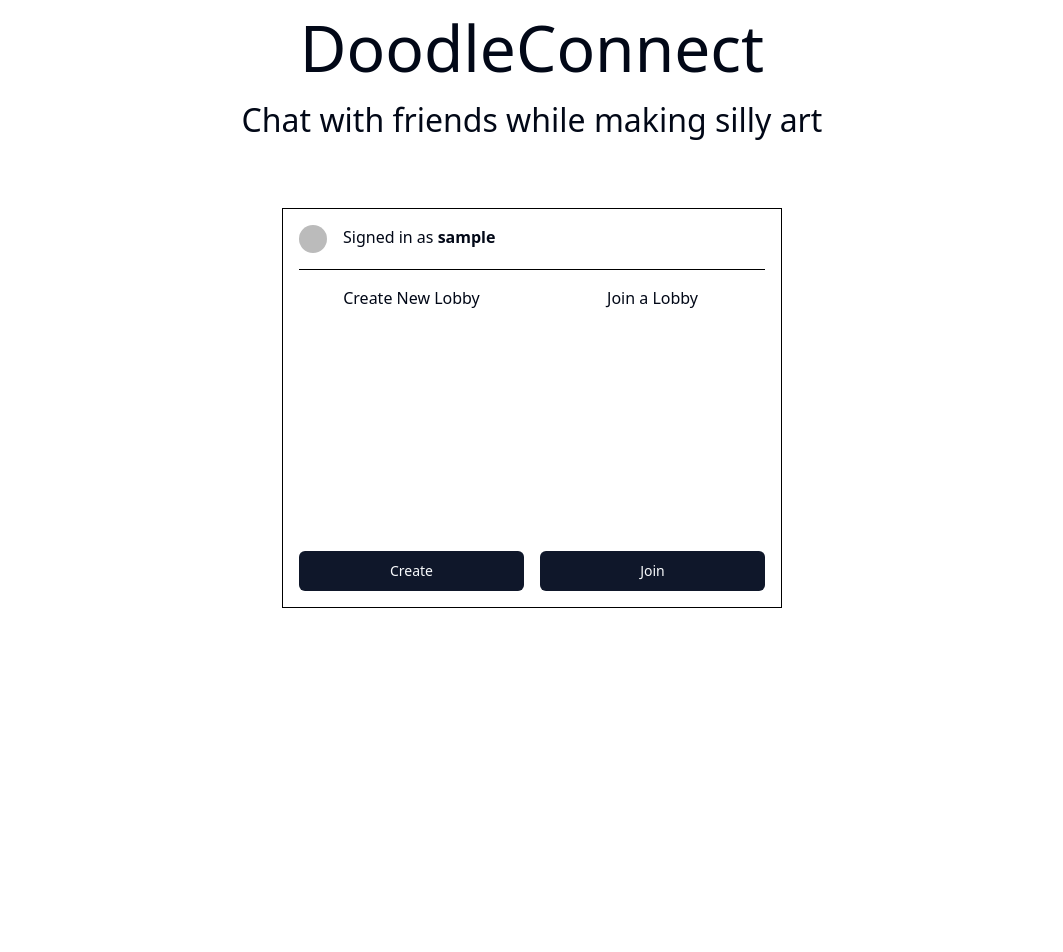
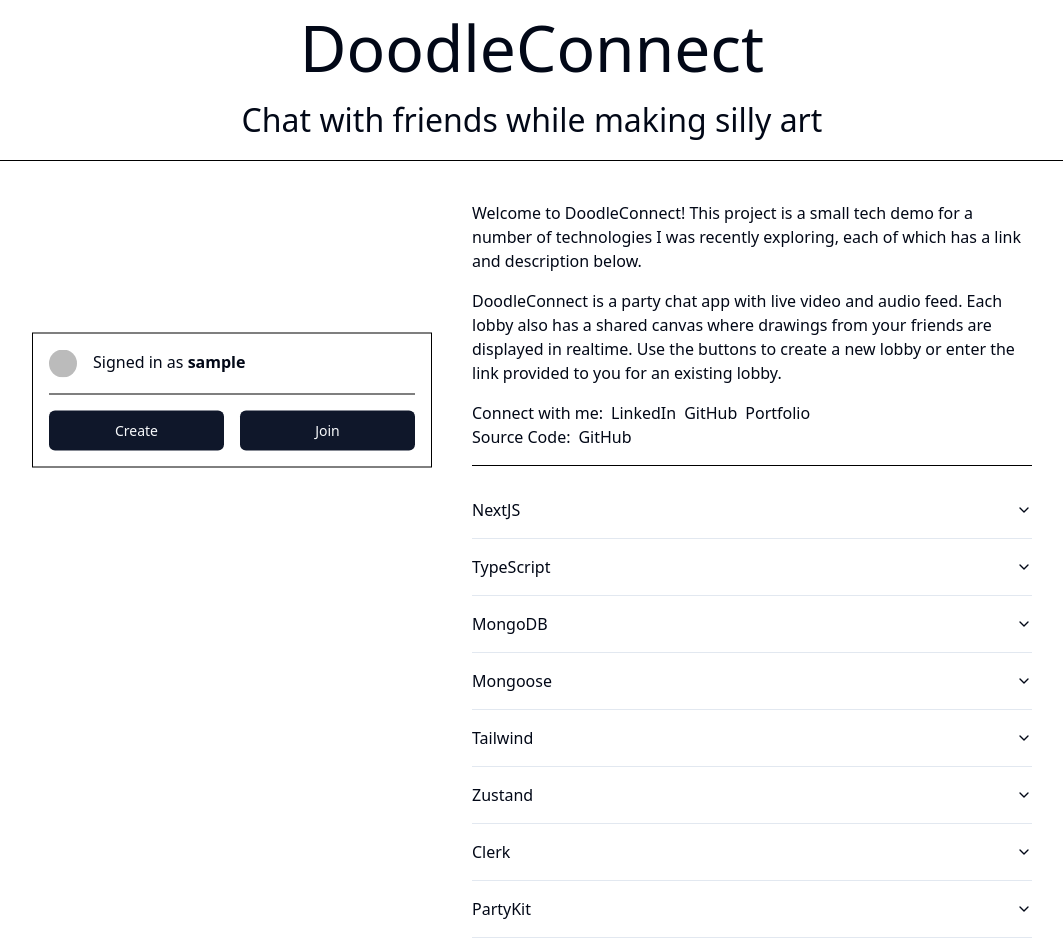
Before and after one commit to Somorovd/DoodleConnect, a Next.js app: page / in a window 1280 px wide. Shown: the top 952 px of the page, without its empty margins (108-1171 px from the left). Built offline with nearby package versions, Linux system fonts and the light colour scheme; no server answers; sample sign-in values are in the browser's storage; some icons are missing.

Commit message:
setup main page info

```diff
--- a/app/layout.tsx
+++ b/app/layout.tsx
@@ -16,7 +16,7 @@
     <>
       <ClerkProvider>
         <html lang="en">
-          <body>
+          <body className="h-screen">
             {children}
             <ModalProvider />
           </body>
--- a/app/page.tsx
+++ b/app/page.tsx
@@ -1,8 +1,12 @@
 "use client";
 
 import { Button } from "@/components/ui/button";
+import { ScrollArea } from "@/components/ui/scroll-area";
 import { ModalType, useModal } from "@/hooks/use-modal";
 import { UserButton, redirectToSignIn, useUser } from "@clerk/nextjs";
+import { Accordion } from "@/components/ui/accordion";
+import Link from "next/link";
+import TechAccordionIcon from "@/components/tech-accordion-item";
 
 export default function Home() {
   const { isLoaded, user: self } = useUser();
@@ -24,33 +28,106 @@
 
   return (
     <>
-      <header>
+      <header className="mb-4">
         <h1 className="text-[4rem] text-center">DoodleConnect</h1>
         <h2 className="text-[2rem] text-center">
           Chat with friends while making silly art
         </h2>
       </header>
-      <div className="h-screen flex justify-center m-[4rem]">
-        <div className="w-[500px] h-[400px] border-[1px] space-y-4 p-4 border-black flex flex-col">
+      <hr className="border-black" />
+      <div className="flex justify-center w-[1000px] mx-auto my-[40px] gap-[40px]">
+        {/* <ScrollArea className="h-[400px] pr-4"> */}
+
+        <section id="action-section" className="">
+          <div className="sticky w-[400px] top-[50%] right-[50%] -translate-y-1/2">
+            <div className="h-fit border-[1px] space-y-4 p-4 border-black flex flex-col">
               <header className="flex text-center space-x-4">
                 <UserButton afterSignOutUrl="/" />
                 <p>
-              Signed in as <span className="font-bold">{self?.username}</span>
+                  Signed in as{" "}
+                  <span className="font-bold">{self?.username}</span>
                 </p>
               </header>
               <hr className="border-black" />
               <div className="flex space-x-4 basis-full grow">
                 <div className="h-full basis-0.5 grow rounded-none flex flex-col justify-between text-center">
-              <h2>Create New Lobby</h2>
+                  {/* <h2>Create New Lobby</h2> */}
                   <Button onClick={handleCreate}>Create</Button>
                 </div>
                 <div className="h-full basis-0.5 grow rounded-none flex flex-col justify-between text-center">
-              <h2>Join a Lobby</h2>
+                  {/* <h2>Join a Lobby</h2> */}
                   <Button onClick={handleJoin}>Join</Button>
                 </div>
               </div>
             </div>
           </div>
+        </section>
+        <section id="about-section" className="space-y-4">
+          <p>
+            Welcome to DoodleConnect! This project is a small tech demo for a
+            number of technologies I was recently exploring, each of which has a
+            link and description below.
+          </p>
+          <p>
+            DoodleConnect is a party chat app with live video and audio feed.
+            Each lobby also has a shared canvas where drawings from your friends
+            are displayed in realtime. Use the buttons to create a new lobby or
+            enter the link provided to you for an existing lobby.
+          </p>
+          <div>
+            <div className="flex space-x-2">
+              <p>Connect with me:</p>
+              <Link href="https://www.linkedin.com/in/daniel-somorov-05705313b/">
+                LinkedIn
+              </Link>
+              <Link href="https://github.com/Somorovd">GitHub</Link>
+              <Link href="https://somorovd.github.io/">Portfolio</Link>
+            </div>
+            <div className="flex space-x-2">
+              <p>Source Code:</p>
+              <Link href="https://github.com/Somorovd/DoodleConnect">
+                GitHub
+              </Link>
+            </div>
+          </div>
+          <hr className="border-black" />
+          <div>
+            <Accordion type="single" collapsible>
+              <TechAccordionIcon tech="NextJS">
+                <p>NextJS</p>
+              </TechAccordionIcon>
+              <TechAccordionIcon tech="TypeScript">
+                <p>TypeScript</p>
+              </TechAccordionIcon>
+              <TechAccordionIcon tech="MongoDB">
+                <p>MongoDB</p>
+              </TechAccordionIcon>
+              <TechAccordionIcon tech="Mongoose">
+                <p>Mongoose</p>
+              </TechAccordionIcon>
+              <TechAccordionIcon tech="Tailwind">
+                <p>Tailwind</p>
+              </TechAccordionIcon>
+              <TechAccordionIcon tech="Zustand">
+                <p>Zustand</p>
+              </TechAccordionIcon>
+              <TechAccordionIcon tech="Clerk">
+                <p>Clerk</p>
+              </TechAccordionIcon>
+              <TechAccordionIcon tech="PartyKit">
+                <p>PartyKit</p>
+              </TechAccordionIcon>
+              <TechAccordionIcon tech="LiveKit">
+                <p>LiveKit</p>
+              </TechAccordionIcon>
+              <TechAccordionIcon tech="Shadcn/ui">
+                <p>Shadcn/ui</p>
+              </TechAccordionIcon>
+            </Accordion>
+          </div>
+        </section>
+        {/* </ScrollArea> */}
+      </div>
     </>
   );
 }
--- /dev/null
+++ b/components/tech-accordion-item.tsx
@@ -0,0 +1,22 @@
+import {
+  AccordionContent,
+  AccordionItem,
+  AccordionTrigger,
+} from "@/components/ui/accordion";
+import React, { ReactNode } from "react";
+
+type TechAccordionIconProps = {
+  tech: string;
+  children: ReactNode;
+};
+
+const TechAccordionIcon = ({ tech, children }: TechAccordionIconProps) => {
+  return (
+    <AccordionItem value={tech}>
+      <AccordionTrigger>{tech}</AccordionTrigger>
+      <AccordionContent>{children}</AccordionContent>
+    </AccordionItem>
+  );
+};
+
+export default TechAccordionIcon;
--- /dev/null
+++ b/components/ui/accordion.tsx
@@ -0,0 +1,58 @@
+"use client"
+
+import * as React from "react"
+import * as AccordionPrimitive from "@radix-ui/react-accordion"
+import { ChevronDown } from "lucide-react"
+
+import { cn } from "@/lib/utils"
+
+const Accordion = AccordionPrimitive.Root
+
+const AccordionItem = React.forwardRef<
+  React.ElementRef<typeof AccordionPrimitive.Item>,
+  React.ComponentPropsWithoutRef<typeof AccordionPrimitive.Item>
+>(({ className, ...props }, ref) => (
+  <AccordionPrimitive.Item
+    ref={ref}
+    className={cn("border-b", className)}
+    {...props}
+  />
+))
+AccordionItem.displayName = "AccordionItem"
+
+const AccordionTrigger = React.forwardRef<
+  React.ElementRef<typeof AccordionPrimitive.Trigger>,
+  React.ComponentPropsWithoutRef<typeof AccordionPrimitive.Trigger>
+>(({ className, children, ...props }, ref) => (
+  <AccordionPrimitive.Header className="flex">
+    <AccordionPrimitive.Trigger
+      ref={ref}
+      className={cn(
+        "flex flex-1 items-center justify-between py-4 font-medium transition-all hover:underline [&[data-state=open]>svg]:rotate-180",
+        className
+      )}
+      {...props}
+    >
+      {children}
+      <ChevronDown className="h-4 w-4 shrink-0 transition-transform duration-200" />
+    </AccordionPrimitive.Trigger>
+  </AccordionPrimitive.Header>
+))
+AccordionTrigger.displayName = AccordionPrimitive.Trigger.displayName
+
+const AccordionContent = React.forwardRef<
+  React.ElementRef<typeof AccordionPrimitive.Content>,
+  React.ComponentPropsWithoutRef<typeof AccordionPrimitive.Content>
+>(({ className, children, ...props }, ref) => (
+  <AccordionPrimitive.Content
+    ref={ref}
+    className="overflow-hidden text-sm transition-all data-[state=closed]:animate-accordion-up data-[state=open]:animate-accordion-down"
+    {...props}
+  >
+    <div className={cn("pb-4 pt-0", className)}>{children}</div>
+  </AccordionPrimitive.Content>
+))
+
+AccordionContent.displayName = AccordionPrimitive.Content.displayName
+
+export { Accordion, AccordionItem, AccordionTrigger, AccordionContent }
--- /dev/null
+++ b/components/ui/scroll-area.tsx
@@ -0,0 +1,48 @@
+"use client"
+
+import * as React from "react"
+import * as ScrollAreaPrimitive from "@radix-ui/react-scroll-area"
+
+import { cn } from "@/lib/utils"
+
+const ScrollArea = React.forwardRef<
+  React.ElementRef<typeof ScrollAreaPrimitive.Root>,
+  React.ComponentPropsWithoutRef<typeof ScrollAreaPrimitive.Root>
+>(({ className, children, ...props }, ref) => (
+  <ScrollAreaPrimitive.Root
+    ref={ref}
+    className={cn("relative overflow-hidden", className)}
+    {...props}
+  >
+    <ScrollAreaPrimitive.Viewport className="h-full w-full rounded-[inherit]">
+      {children}
+    </ScrollAreaPrimitive.Viewport>
+    <ScrollBar />
+    <ScrollAreaPrimitive.Corner />
+  </ScrollAreaPrimitive.Root>
+))
+ScrollArea.displayName = ScrollAreaPrimitive.Root.displayName
+
+const ScrollBar = React.forwardRef<
+  React.ElementRef<typeof ScrollAreaPrimitive.ScrollAreaScrollbar>,
+  React.ComponentPropsWithoutRef<typeof ScrollAreaPrimitive.ScrollAreaScrollbar>
+>(({ className, orientation = "vertical", ...props }, ref) => (
+  <ScrollAreaPrimitive.ScrollAreaScrollbar
+    ref={ref}
+    orientation={orientation}
+    className={cn(
+      "flex touch-none select-none transition-colors",
+      orientation === "vertical" &&
+        "h-full w-2.5 border-l border-l-transparent p-[1px]",
+      orientation === "horizontal" &&
+        "h-2.5 flex-col border-t border-t-transparent p-[1px]",
+      className
+    )}
+    {...props}
+  >
+    <ScrollAreaPrimitive.ScrollAreaThumb className="relative flex-1 rounded-full bg-border" />
+  </ScrollAreaPrimitive.ScrollAreaScrollbar>
+))
+ScrollBar.displayName = ScrollAreaPrimitive.ScrollAreaScrollbar.displayName
+
+export { ScrollArea, ScrollBar }
--- a/package.json
+++ b/package.json
@@ -16,10 +16,12 @@
     "@fortawesome/react-fontawesome": "^0.2.0",
     "@livekit/components-react": "^1.5.3",
     "@livekit/components-styles": "^1.0.9",
+    "@radix-ui/react-accordion": "^1.1.2",
     "@radix-ui/react-dialog": "^1.0.5",
     "@radix-ui/react-dropdown-menu": "^2.0.6",
     "@radix-ui/react-label": "^2.0.2",
     "@radix-ui/react-popover": "^1.0.7",
+    "@radix-ui/react-scroll-area": "^1.0.5",
     "@radix-ui/react-slider": "^1.1.2",
     "@radix-ui/react-slot": "^1.0.2",
     "class-variance-authority": "^0.7.0",
```
Also changed, not shown: 1 other file (tests, documents, lock files or other folders). Lines whose indentation alone changed are shown as unchanged.
